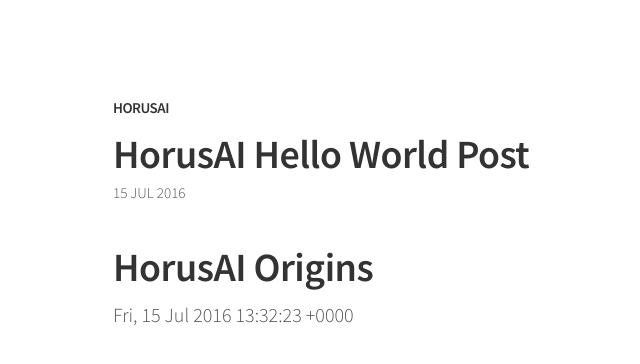
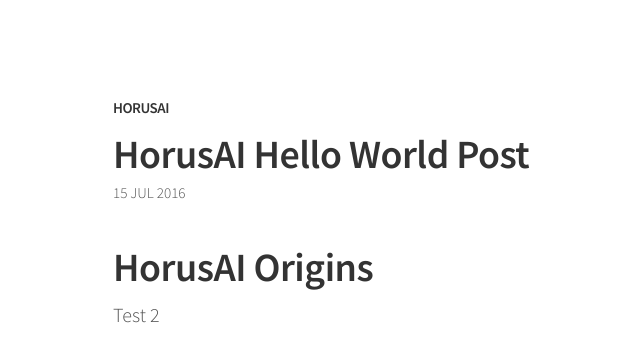
Before and after one commit to HorusAI/horusai.github.io, a Jekyll site: the page built from _posts/2016-07-15-hello-world copy.md, in a window 1280 px wide. Shown: the top 364 px of the page, without its empty margins (167-807 px from the left). Built offline with Jekyll 4.4.1, drawn with Linux system fonts in a browser that asks for light colours.

Commit message:
post 2 test 2

```diff
--- a/_posts/2016-07-15-hello-world copy.md
+++ b/_posts/2016-07-15-hello-world copy.md
@@ -11,4 +11,5 @@ author:       "LTruong"
 
 # HorusAI Origins
 
-{{ site.time | date_to_rfc822 }}
+
+Test 2
```
